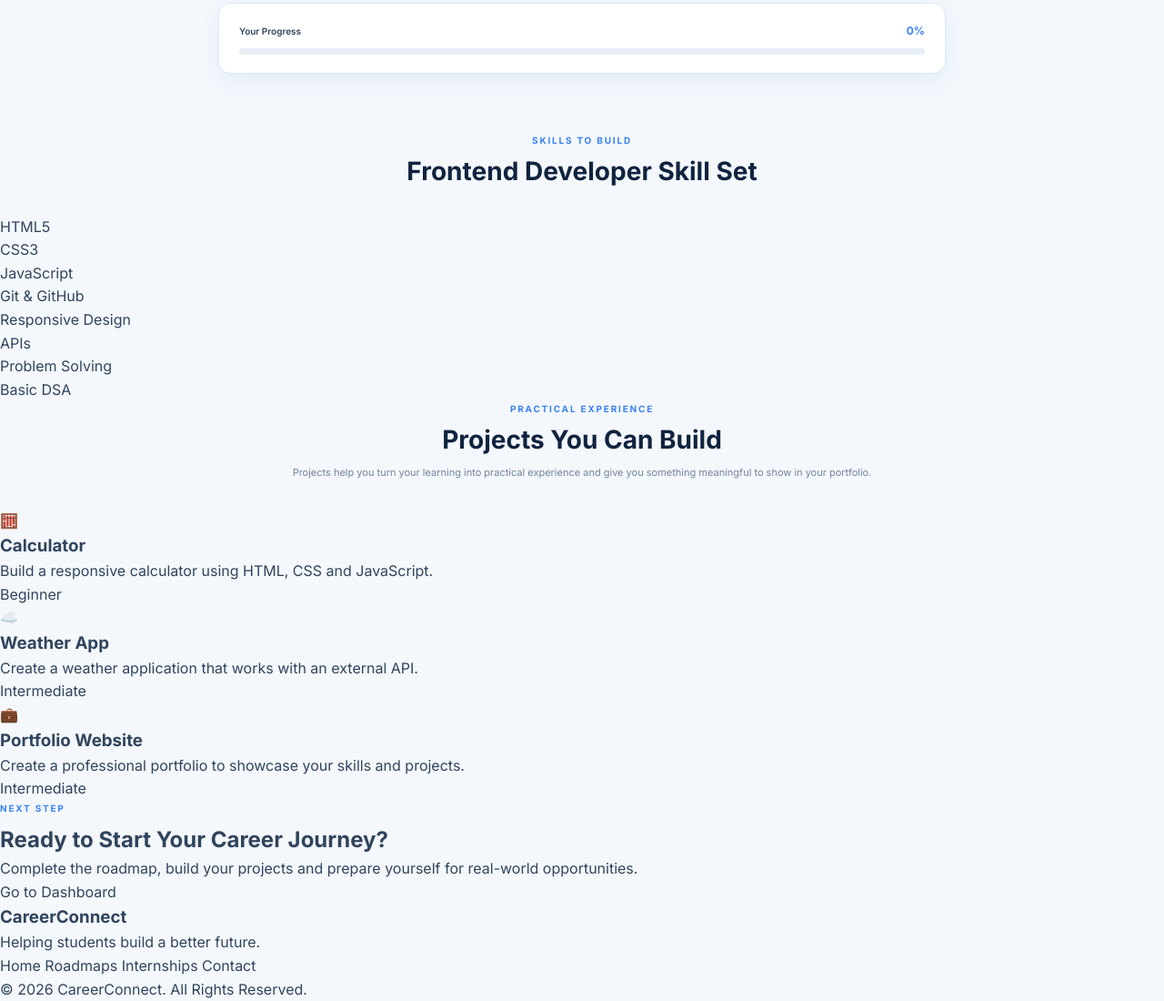
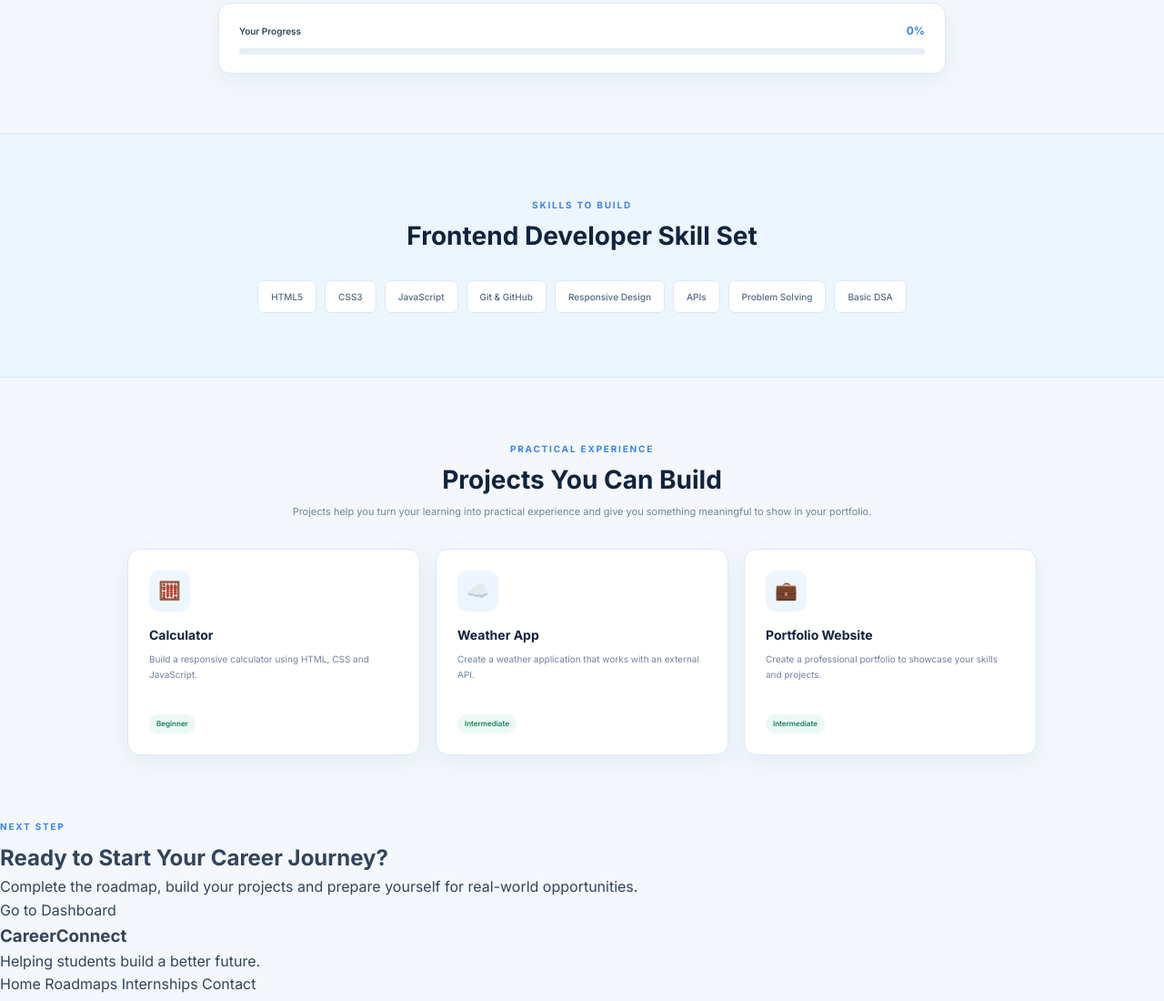
Before and after one commit to varnikaa17/FSD-, a plain HTML site: page roadmap-detail.html in a window 1280 px wide. Shown: the part 1519-2619 px from the top of the page at 91% size. Drawn offline with Linux system fonts and the light colour scheme; a script that the page names is missing.

Commit message:
Add roadmap skills and project styling

```diff
--- a/roadmap-detail.css
+++ b/roadmap-detail.css
@@ -391,3 +391,90 @@ button {
     color: #16835b;
     border-color: #c4e8d5;
 }
+.skills-section,
+.projects-section {
+    padding: 70px 7%;
+}
+
+.skills-section {
+    background: #edf6ff;
+    border-top: 1px solid #dce8f5;
+    border-bottom: 1px solid #dce8f5;
+}
+
+.skills-container {
+    max-width: 900px;
+    margin: auto;
+    display: flex;
+    justify-content: center;
+    flex-wrap: wrap;
+    gap: 9px;
+}
+
+.skill-item {
+    padding: 9px 14px;
+    border: 1px solid var(--border);
+    border-radius: 7px;
+    background: white;
+    color: #506a84;
+    font-size: 10px;
+    font-weight: 500;
+}
+
+.project-grid {
+    max-width: 1000px;
+    margin: auto;
+    display: grid;
+    grid-template-columns: repeat(3, 1fr);
+    gap: 17px;
+}
+
+.project-card {
+    padding: 23px;
+    background: white;
+    border: 1px solid var(--border);
+    border-radius: 14px;
+    box-shadow: var(--shadow);
+    transition: 0.25s ease;
+}
+
+.project-card:hover {
+    transform: translateY(-4px);
+    border-color: #c5def4;
+}
+
+.project-icon {
+    width: 45px;
+    height: 45px;
+    display: flex;
+    align-items: center;
+    justify-content: center;
+    margin-bottom: 15px;
+    border-radius: 11px;
+    background: var(--soft-blue);
+    font-size: 20px;
+}
+
+.project-card h3 {
+    color: var(--heading);
+    font-size: 14px;
+    margin-bottom: 7px;
+}
+
+.project-card p {
+    min-height: 50px;
+    margin-bottom: 14px;
+    color: var(--muted);
+    font-size: 10px;
+    line-height: 1.7;
+}
+
+.project-card > span {
+    display: inline-block;
+    padding: 4px 8px;
+    border-radius: 20px;
+    background: #edf8f3;
+    color: #16835b;
+    font-size: 8px;
+    font-weight: 600;
+}
```
